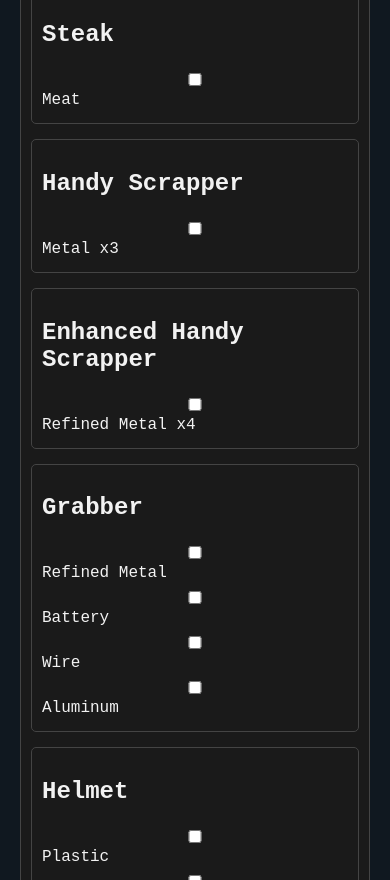
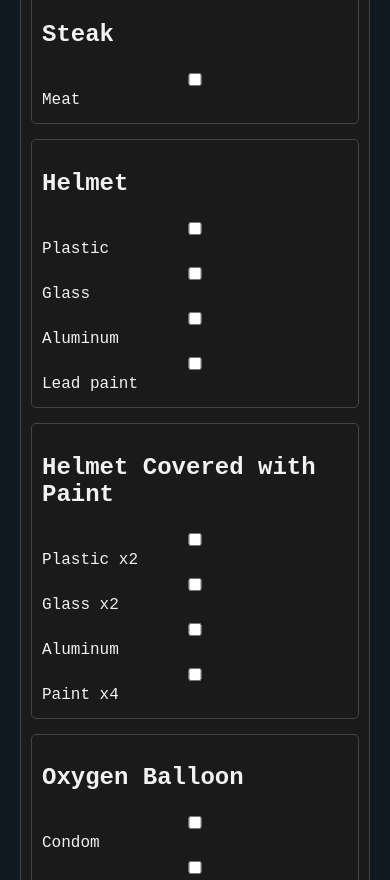
Before and after one commit to andrew-delisle/Breathedge-Crafting-Companion, a plain HTML site: page breathedge_full_tracker.html in a window 390 px wide. Shown: the part 1120-2000 px from the top of the page. Drawn offline with Linux system fonts and the light colour scheme.

Commit message:
Update breathedge_full_tracker.html
new recipes and fixes for mobile.

```diff
--- a/breathedge_full_tracker.html
+++ b/breathedge_full_tracker.html
@@ -2,7 +2,7 @@
 <html lang="en">
 <head>
   <meta charset="UTF-8">
-  <title>Breathedge Crafting Tracker</title>
+  <title>Breathedge Crafting Companion</title>
   <meta name="viewport" content="width=device-width, initial-scale=1.0">
   <style>
     body {
@@ -41,19 +41,22 @@
 ██████╔╝██████╔╝█████╗  ███████║   ██║   ███████║█████╗  ██║  ██║██║  ███╗█████╗
 ██╔══██╗██╔══██╗██╔══╝  ██╔══██║   ██║   ██╔══██║██╔══╝  ██║  ██║██║   ██║██╔══╝
 ██████╔╝██║  ██║███████╗██║  ██║   ██║   ██║  ██║███████╗██████╔╝╚██████╔╝███████╗
-╚═════╝ ╚═╝  ╚═╝╚══════╝╚═╝  ╚═╝   ╚═╝   ╚═╝  ╚══════╝╚═════╝  ╚═════╝ ╚══════╝
+╚═════╝ ╚═╝  ╚═╝╚══════╝╚═╝  ╚═╝   ╚═╝   ╚═╝  ╚═╝╚══════╝╚═════╝  ╚═════╝ ╚══════╝
   </pre>
 </div>
 
 
-<h1>Crafting Tracker</h1></center>
+<h1>Crafting Companion</h1></center>
 
 <label for="typeFilter">Filter by Type:</label>
 <select id="typeFilter">
   <option value="all">All Types</option>
   <option value="Food">Food</option>
   <option value="Equipment">Equipment</option>
+  <option value="Tools">Tools</option>
+  <option value="Items">Items</option>
   <option value="Resources">Resources</option>
+  <option value="Objects">Objects</option>
   <option value="Modules">Modules</option>
   <option value="Vehicles">Vehicles</option>
 </select>
@@ -73,43 +76,79 @@ const data = {
   "steak": { name: "Steak", type: "Food", ingredients: ["Meat"] },
 
   // ===== EQUIPMENT =====
-  "handyScrapper": { name: "Handy Scrapper", type: "Equipment", ingredients: ["Metal x3"] },
-  "enhancedHandyScrapper": { name: "Enhanced Handy Scrapper", type: "Equipment", ingredients: ["Refined Metal x4"] },
-  "grabber": { name: "Grabber", type: "Equipment", ingredients: ["Refined Metal", "Battery", "Wire", "Aluminum"] },
-  "helmet": { name: "Helmet", type: "Equipment", ingredients: ["Plastic", "Glass", "Metal"] },
-  "flashlight": { name: "Flashlight", type: "Equipment", ingredients: ["Metal", "Battery", "Electronics"] },
-  "enhancedFlashlight": { name: "Enhanced Flashlight", type: "Equipment", ingredients: ["Metal", "Electronics", "Battery"] },
-  "drill": { name: "Drill", type: "Equipment", ingredients: ["Metal", "Electronics", "Wire"] },
-  "shears": { name: "Shears", type: "Equipment", ingredients: ["Metal x2", "Wire"] },
-  "scanner": { name: "Scanner", type: "Equipment", ingredients: ["Electronics", "Glass", "Wire"] },
-  "repairTool": { name: "Repair Tool", type: "Equipment", ingredients: ["Metal x2", "Wire"] },
-  "igniter": { name: "Igniter", type: "Equipment", ingredients: ["Metal", "Rubber", "Electronics"] },
-  "empGrenade": { name: "EMP Grenade", type: "Equipment", ingredients: ["Electronics", "Alkali", "Metal"] },
-  "beefPellet": { name: "Beef Pellet", type: "Equipment", ingredients: ["Beef"] },
-  "beefGrenade": { name: "Beef Grenade", type: "Equipment", ingredients: ["Beef Pellet x5", "Metal"] },
-  "blaster": { name: "Blaster", type: "Equipment", ingredients: ["Aluminum", "Electronics", "Refined Metal x2", "Lycoplasma"] },
-  "bribe": { name: "Bribe", type: "Equipment", ingredients: ["Money", "Plastic"] },
-  "chewingGum": { name: "Chewing Gum", type: "Equipment", ingredients: ["Sugar", "Plastic"] },
-  "odorNeutralizer": { name: "Dispenser", type: "Equipment", ingredients: ["Metal", "Electronics", "Plastic"] },
-  "divertingUnit": { name: "Diverting Unit", type: "Equipment", ingredients: ["Metal", "Electronics"] },
-  "doubleBalloon": { name: "Double Balloon", type: "Equipment", ingredients: ["Balloon x2", "Rubber"] },
-  "jetAccelerator": { name: "Jet Accelerator", type: "Equipment", ingredients: ["Titanium x4", "Inductor x2", "Compensator x2"] },
-  "largeAccelerator": { name: "Large Accelerator", type: "Equipment", ingredients: ["Metal x2", "Electronics", "Wire x2"] },
-  "obsoleteAccelerator": { name: "Obsolete Accelerator", type: "Equipment", ingredients: ["Metal", "Electronics"] },
-  "soilAnalyzer": { name: "Soil Analyzer", type: "Equipment", ingredients: ["Electronics", "Glass", "Wire"] },
-  "stabilizingUnit": { name: "Stabilizing Unit", type: "Equipment", ingredients: ["Metal", "Electronics", "Glass"] },
-  "voltageTransmissionUnit": { name: "Voltage Transmission Unit", type: "Equipment", ingredients: ["Metal", "Wire", "Electronics"] },
-  "magneticMasterKey": { name: "Magnetic Master Key", type: "Equipment", ingredients: ["Glass", "Electronics", "Metal"] },
-  "steeringWheel": { name: "Steering Wheel", type: "Equipment", ingredients: ["Metal", "Plastic", "Electronics"] },
+  "helmet": { name: "Helmet", type: "Equipment", ingredients: ["Plastic", "Glass", "Aluminum", "Lead paint"] },
+  "paintedHelmet": { name: "Helmet Covered with Paint", type: "Equipment", ingredients: ["Plastic x2", "Glass x2", "Aluminum", "Paint x4"] },
+  "balloon": { name: "Oxygen Balloon", type: "Equipment", ingredients: ["Condom", "Wire", "Plastic x2", "Thick electrical tape"] },
+  "doubleBalloon": { name: "**Double Balloon", type: "Equipment", ingredients: ["Balloon x2", "Rubber"] },
+  "accelerator": { name: "Accelerator", type: "Equipment", ingredients: ["Schwarma", "Yellowish water", "Refined metal"] },
+  "jetAccelerator": { name: "Jet Accelerator", type: "Equipment", ingredients: ["Titanium x2", "Inductor x2", "Resin", "Generator"] },
+  "largeAccelerator": { name: "Large Accelerator", type: "Equipment", ingredients: ["Refine metal x2", "Schwarma x2", "Yellowish water x2"] },
+  "obsoleteAccelerator": { name: "Obsolete Accelerator", type: "Equipment", ingredients: ["Inductor", "Resin", "Titanium"] },
+  "electricalEngineerSuit": { name: "Electrical Engineer Spacesuit", type: "Equipment", ingredients: ["Resin", "Aluminum x2", "Roll of fabric"] },
+  "engineerSuit": { name: "Engineer Spacesuit", type: "Equipment", ingredients: ["Lead paint", "Roll of fabric x2", "Resin x2", "Aluminum x4"] },
+  "militarySuit": { name: "Military Spacesuit", type: "Equipment", ingredients: ["Titanium", "Aluminum x2", "Roll of fabric", "Lead paint"] },
+  "oxygenCylinder": { name: "Oxygen Cylinder", type: "Equipment", ingredients: ["Plastic x2", "Compensator", "Thick electrical tape"] },
+  "enhancedSuit": { name: "Enhanced Spacesuit", type: "Equipment", ingredients: ["Roll of fabric ", "Aluminum x4", "Lead paint x2"] },
+  "cedarSuit": { name: "Cedar Spacesuit", type: "Equipment", ingredients: ["Aluminum x4", "Lead paint x4", "Titanium x2", "Roll of fabric x2"] },
+
+  // ===== TOOLS =====
+  "handyScrapper": { name: "Handy Scrapper", type: "Tools", ingredients: ["Metal x3"] },
+  "enhancedHandyScrapper": { name: "Enhanced Handy Scrapper", type: "Tools", ingredients: ["Refined Metal", "Titanium"] },
+  "infiniteHandyScrapper": { name: "Infinite Handy Scrapper", type: "Tools", ingredients: ["Plastic x4", "Titanium x4", "Lycoplasma", "Wire x4"] },
+  "sawDrill": { name: "Sawdrill", type: "Tools", ingredients: ["Battery", "Titanium x2", "Thick electrical tape x2", "Casing"] },
+  "scraper": { name: "Scraper", type: "Tools", ingredients: ["Metal x3"] },
+  "magneticMasterKey": { name: "Magnetic Master Key", type: "Tools", ingredients: ["Aluminum x2", "Battery", "Magnet", "Thick electrical tape"] },
+  "flashlight": { name: "Flashlight", type: "Tools", ingredients: ["Light bulb", "Battery", "Plastic"] },
+  "enhancedFlashlight": { name: "Enhanced Flashlight", type: "Tools", ingredients: ["Plastic x2", "Lighy bulb x2", "Battery x2"] },
+  "drill": { name: "Drill", type: "Tools", ingredients: ["Refined metal", "Battery", "Thick electrical tape"] },
+  "shears": { name: "Shears", type: "Tools", ingredients: ["Metal x3", "Wire", "Scissors"] },
+  "scanner": { name: "Scanner", type: "Tools", ingredients: ["Battery", "Metal", "Plastic", "Light bulb"] },
+  "repairTool": { name: "Repair Tool", type: "Tools", ingredients: ["Refined metal x2", "Aluminum", "Thick electrical tape"] },
+  "empGrenade": { name: "EMP Grenade", type: "Tools", ingredients: ["Can of beef", "Battery", "Inductor"] },
+  "beefGrenade": { name: "Beef Grenade", type: "Tools", ingredients: ["Can of Beef", "Metal", "Battery"] },
+  "blaster": { name: "Blaster", type: "Tools", ingredients: ["Aluminum", "Electronics", "Refined Metal x2", "Lycoplasma"] },
+  "bribe": { name: "Bribe", type: "Tools", ingredients: ["Paint", "Rubber"] },
+  "dispenser": { name: "Dispenser", type: "Tools", ingredients: ["Battery", "Inductor", "Refined metal x2", "Thick electrical tape"] },
+  "soilAnalyzer": { name: "Soil Analyzer", type: "Tools", ingredients: ["Electronics", "Battery", "Magnet x2","Plastic x2"] },
+  "grabber": { name: "Grabber", type: "Tools", ingredients: ["Aluminum", "Wire", "Refined metal", "Battery"] },
+
+  // ===== ITEMS =====
+  "steeringWheel": { name: "Steering Wheel", type: "Items", ingredients: ["Titanium x4", "Resin x4", "Electronics x2", "Inductor"] },
+  "firstAidKit": { name: "First Aid Kit", type: "Items", ingredients: ["Alcohol", "Fabric"] },
+  "oxygenCandle": { name: "Oxygen Candle", type: "Items", ingredients: ["Metal", "Battery"] },
+  "largeOxygenCandle": { name: "Large Oxygen Candle", type: "Items", ingredients: ["Titanium", "Battery", "Resin"] },
+  "alcohol": { name: "Alcohol", type: "Items", ingredients: ["Ice x2", "Alkali"] },
+  "antiAsteroidProtection": { name: "Anti-Asteroid Protection", type: "Items", ingredients: ["Microplasm x2", "Compensator", "Magnet", "Inductor"] },
+  "antiGrav": { name: "Anti-Grav", type: "Items", ingredients: ["Inductor", "Gravity module x4", "Compenasator", "Battery x2"] },
+  "fuel": { name: "Fuel", type: "Items", ingredients: ["Resin x2", "Metal x2"] },
+  "igniter": { name: "Igniter", type: "Items", ingredients: ["Battery x2", "Inductor", "Aluminum x2"] },
+  "navigator": { name: "Navigator", type: "Items", ingredients: ["Electronics x2", "Refined metal x2", "Navigation chip x4", "Light bulb x2"] },
+  "maneuverEngine": { name: "Maneuver Engine", type: "Items", ingredients: ["Plastic x2", "Titanum", "Compensator", "Generator"] },
+  "oxygenGenerator": { name: "Oxygen Generator", type: "Items", ingredients: ["Battery", "Plastic", "Refined Metal"] },
+  "filtrationSystem": { name: "Filtration System", type: "Items", ingredients: ["Filter x4", "Titanium x2", "Alkali x2", "Lycoplasma"] },
+  "processorDome": { name: "Processor Dome", type: "Items", ingredients: ["Lead x4", "Wire x2", "Non-conductive gel x2"] },
+  "coolingUnit": { name: "Cooling Unit", type: "Items", ingredients: ["Working fluid x4", "Non-conductive gel x2", "Generator"] },
+  "explosives": { name: "Explosives", type: "Items", ingredients: ["Battery", "Wire", "Can of beef x2", "Electronics"] },
+  "beefPellet": { name: "Beef Pellet", type: "Items", ingredients: ["Synthetic manure x2"] },
 
   // ===== RESOURCES =====
   "refinedMetal": { name: "Refined Metal", type: "Resources", ingredients: ["Metal x4"] },
-  "battery": { name: "Battery", type: "Resources", ingredients: ["Alkali", "Metal", "Wire"] },
-  "leadPaint": { name: "Lead Paint", type: "Resources", ingredients: ["Paint x2", "Lead"] },
+  "battery": { name: "Battery", type: "Resources", ingredients: ["Alkali", "Metal"] },
+  "casing": { name: "Casing", type: "Resources", ingredients: ["Aluminum x2", "Wire", "Refined metal"] },
+  "constructionKit": { name: "Construction Kit", type: "Resources", ingredients: ["Rubber", "Resin", "Titanium"] },
+  "leadPaint": { name: "Lead Paint", type: "Resources", ingredients: ["Paint", "Lead"] },
   "thickElectricalTape": { name: "Thick Electrical Tape", type: "Resources", ingredients: ["Rubber x2"] },
-  "inductor": { name: "Inductor", type: "Resources", ingredients: ["Metal", "Wire"] },
-  "electronics": { name: "Electronics", type: "Resources", ingredients: ["Plastic", "Wire", "Metal"] },
-  "oxygenGenerator": { name: "Oxygen Generator", type: "Resources", ingredients: ["Titanium", "Aluminum", "Inductor"] },
+  "inductor": { name: "Inductor", type: "Resources", ingredients: ["Metal", "Wire x2", "Plastic"] },
+  "compensator": { name: "Compensator", type: "Resources", ingredients: ["Alkali", "Refined metal x2", "Titanium"] },
+  "generator": { name: "Generator", type: "Resources", ingredients: ["Alkali", "Metal x2", "Electronics", "Wire"] },
+  "yellowishWater": { name: "Yellowish Water", type: "Resources", ingredients: ["Ice x4"] },
+  "fabricRoll": { name: "Roll of fabric", type: "Resources", ingredients: ["Fabric x4"] },
+  "kenotron": { name: "Kenotron", type: "Resources", ingredients: ["Electronics", "Wire", "Glass x2"] },
+
+  // ===== OBJECTS =====
+  "suitcase": { name: "Suitcase", type: "Objects", ingredients: ["Refined metal x4"] },
+  "oxygenStation": { name: "Oxygen Station", type: "Objects", ingredients: ["Oxygen Candle", "Aluminum", "Thick electrical tape"] },
+  "crap": { name: "Crap Imposed by the Developers", type: "Objects", ingredients: ["Refined metal x2", "Thick electrical tape", "Wire"] },
 
   // ===== MODULES =====
   // Service Modules
@@ -118,25 +157,22 @@ const data = {
   "largeServiceModule":   { name: "Large Service Module", type: "Modules", ingredients: ["Construction Kit x3", "Electronics"] },
 
   // Habitation Modules
-  "smallHabModule":       { name: "Small Habitation Module", type: "Modules", ingredients: ["Construction Kit", "Glass", "Fabric"] },
-  "mediumHabModule":      { name: "Medium Habitation Module", type: "Modules", ingredients: ["Construction Kit x2", "Glass x2", "Fabric x2"] },
-  "largeHabModule":       { name: "Large Habitation Module", type: "Modules", ingredients: ["Construction Kit x3", "Glass x3", "Fabric x3"] },
+  "smallHabModule":       { name: "Small Habitation Module", type: "Modules", ingredients: ["Construction Kit", "Metal x2"] },
+  "mediumHabModule":      { name: "Medium Habitation Module", type: "Modules", ingredients: ["Construction Kit x2", "Metal x2"] },
+  "largeHabModule":       { name: "Large Habitation Module", type: "Modules", ingredients: ["Construction Kit x3", "Metal x2"] },
 
   // Transport Modules
-  "smallTransportModule": { name: "Small Transport Module", type: "Modules", ingredients: ["Construction Kit", "Electronics"] },
-  "mediumTransportModule":{ name: "Medium Transport Module", type: "Modules", ingredients: ["Construction Kit x2", "Electronics"] },
+  "smallTransportModule": { name: "Small Transport Module", type: "Modules", ingredients: ["Construction Kit", "Resin x2"] },
+  "mediumTransportModule":{ name: "Medium Transport Module", type: "Modules", ingredients: ["Construction Kit x2", "Resin x2"] },
   "largeTransportModule": { name: "Large Transport Module", type: "Modules", ingredients: ["Construction Kit x3", "Resin x2"] },
 
-  // Airlocks (compartment blocks)
+  // Module components
   "smallAirlock":         { name: "Small Airlock", type: "Modules", ingredients: ["Aluminum", "Titanium x2"] },
   "corridorAirlock":      { name: "Corridor Airlock", type: "Modules", ingredients: ["Aluminum", "Titanium x2"] },
   "shuttleAirlock":       { name: "Shuttle Airlock", type: "Modules", ingredients: ["Aluminum", "Titanium x2"] },
-
-  // Universal station components (already in wiki / steam guides)
   "window":               { name: "Window", type: "Modules", ingredients: ["Glass"] },
   "corridor":             { name: "Corridor", type: "Modules", ingredients: ["Construction Kit"] },
   "tube":                 { name: "Tube", type: "Modules", ingredients: ["Construction Kit"] },
-
 
   // ===== VEHICLES =====
   "vacuumCleaner": { name: "Rocket Vacuum Cleaner", type: "Vehicles", ingredients: ["Refined Metal x2", "Electronics", "Oxygen Cylinder"] },
@@ -168,21 +204,29 @@ function renderList() {
 
   for (const key in data) {
     const recipe = data[key];
+
     if (
       (type === "all" || recipe.type.toString() === type) &&
       recipe.name.toLowerCase().includes(search)
     ) {
-      const ingredients = expandIngredients(key);
+      try {
+        const ingredients = data[key].ingredients;
+
         const html = `<h2>${recipe.name}</h2>` + ingredients.map(item =>
           `<div class="ingredient"><input type="checkbox"> <label>${item}</label></div>`
         ).join("");
+
         const box = document.createElement("div");
         box.classList.add("ingredients");
         box.innerHTML = html;
         container.appendChild(box);
+      } catch (err) {
+        console.error(`Error rendering recipe: ${recipe.name}`, err);
       }
     }
   }
+}
+
 
 document.getElementById("searchBox").addEventListener("input", renderList);
 document.getElementById("typeFilter").addEventListener("change", renderList);
```
Lines whose indentation alone changed are shown as unchanged.
